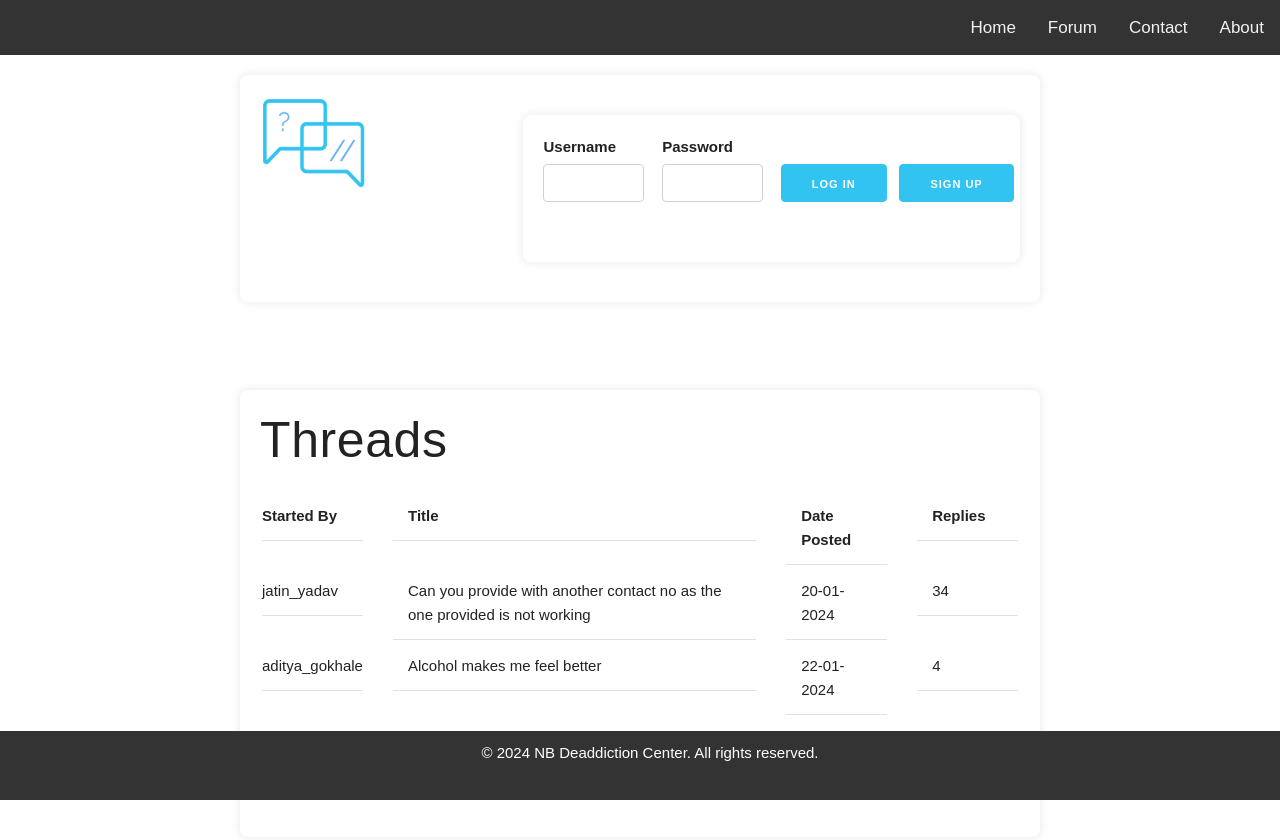
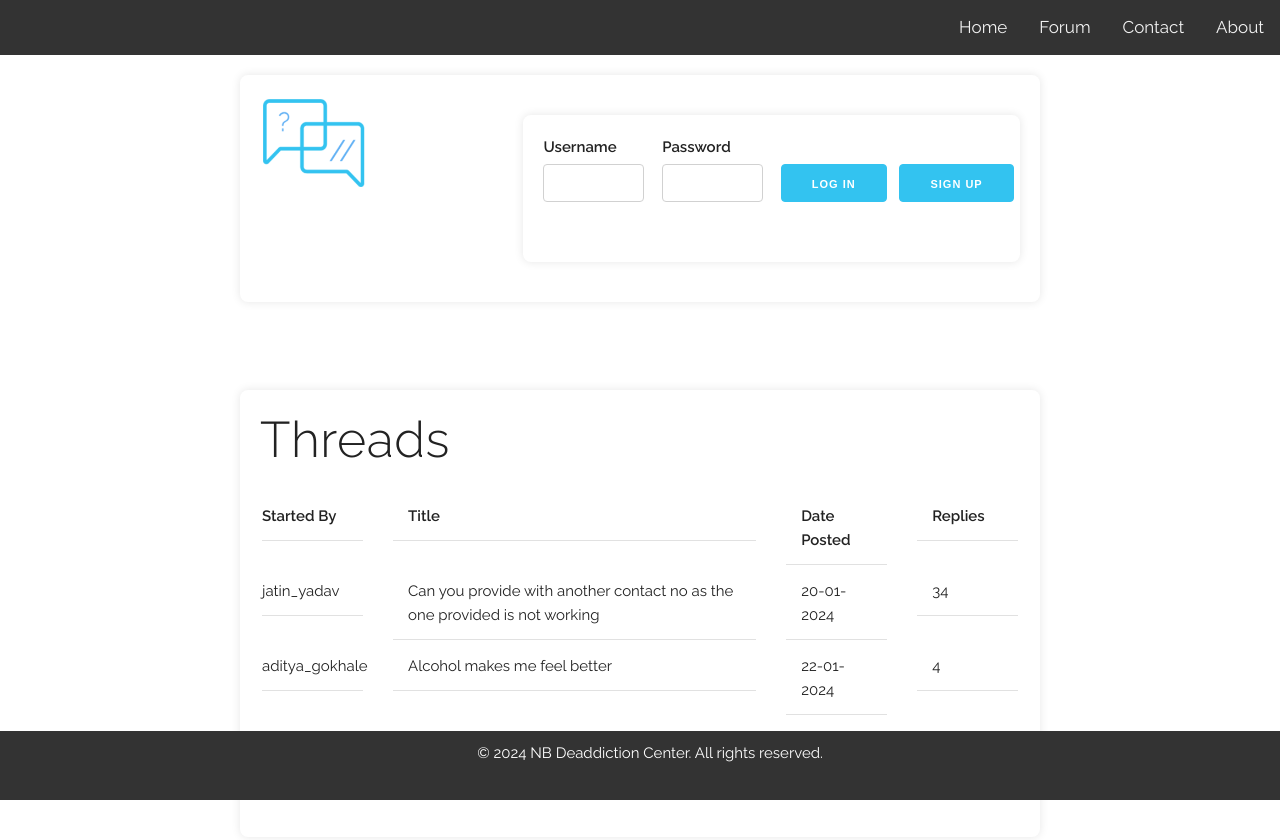
Before and after one commit to adityang09/Website-Doc, a plain HTML site: page forum.html in a window 1280 px wide. Drawn offline with Linux system fonts and the light colour scheme.

Commit message:
Update forum.html

```diff
--- a/forum.html
+++ b/forum.html
@@ -13,7 +13,7 @@
 <style>
 body {
     margin: 0;
-    font-family: Arial, Helvetica, sans-serif;
+/*     font-family: Arial, Helvetica, sans-serif; */
     padding-bottom: 50px;
 }
 
```
